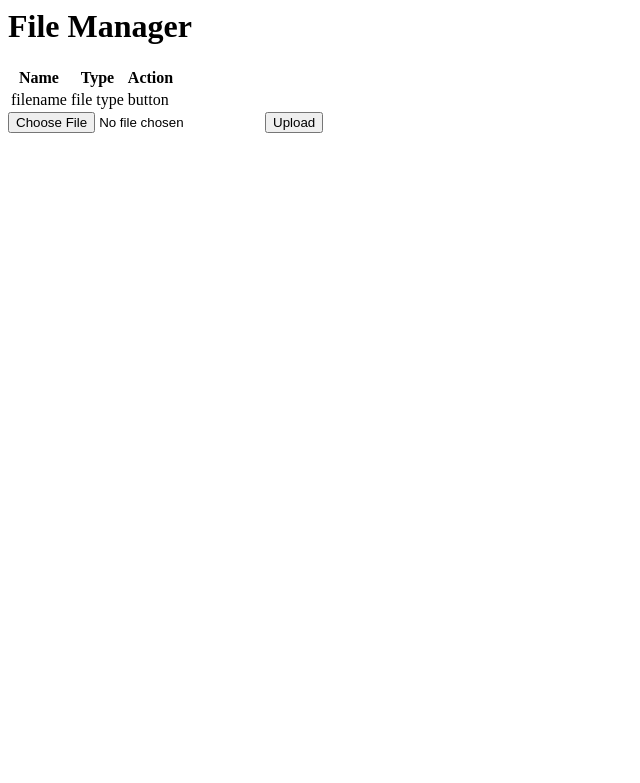
After one commit to stephenpangga/PHP2-Project, a PHP site: template views/file.view.php in a window 1280 px wide. The commit adds this page. Shown: the top 783 px of the page, without its empty margins (0-640 px from the left). Run offline with PHP 8.4, Linux system fonts and the light colour scheme; the template is opened without the code that fills it, so the values that code supplies are empty.

Commit message:
working on the file manager

```diff
--- /dev/null
+++ b/views/file.view.php
@@ -0,0 +1,25 @@
+<h1> File Manager </h1>
+
+
+<body>
+<table>
+    <thead>
+        <tr>
+            <th> Name </th>
+            <th> Type </th>
+            <th> Action</th>
+        </tr>
+    </thead>
+    <tr>
+        <td> filename </td>
+        <td> file type </td>
+        <td> button </td>
+    </tr>
+</table>
+</body>
+
+
+<form method = "POST" action = "file/upload">
+<input type= "file" name = "fileToUpload" id ="fileToUpload">
+<button> Upload </button>
+</form>
--- a/views/partials/navigation.php
+++ b/views/partials/navigation.php
@@ -37,6 +37,7 @@ li a:hover {
             <li><a href="/notes">Notes</a></li>
             <li><a href="/notes/addnote">Add-Notes</a></li>
             <li class = "log"><a href="/logout"> Log-Out</a></li>
+            <li><a href="/file"> Files </a></li>
             <li><a href ="http://connect-four69.herokuapp.com/"> Connect-4 </a></li>
         <?php endif;?>
         <li><a href="/contact">Contact</a></li>
--- a/views/upload.view.php
+++ /dev/null
@@ -1 +0,0 @@
-this is where files are going to be uploaded
```
Also changed, not shown: controllers/FileController.php (added, +16 -0 lines), routes.php (+7 -1 lines).
